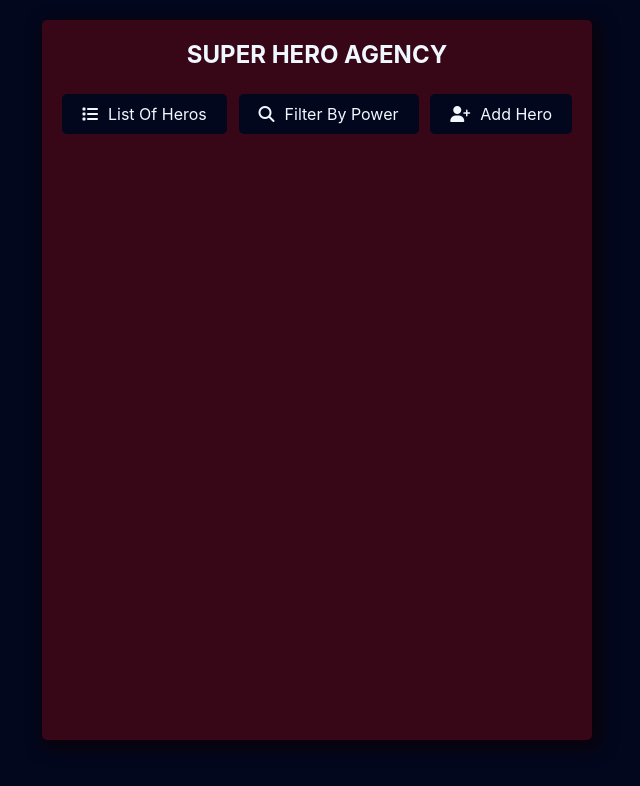
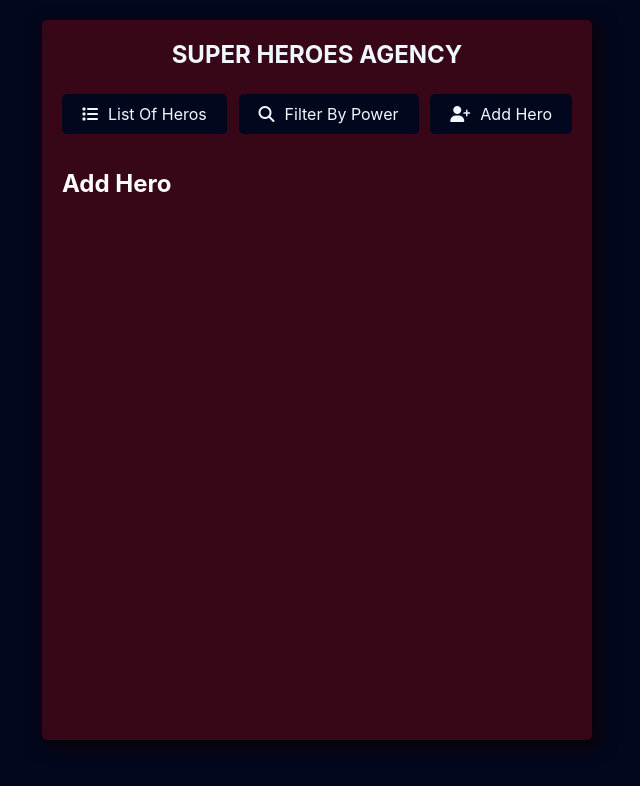
Before and after one commit to dataskeptic/HDN-challenge, a React (Create React App) app in the folder frontend/: page /AddHero in a window 1280 px wide. Shown: the top 786 px of the page, without its empty margins (323-963 px from the left). Built offline with nearby package versions, Linux system fonts and the light colour scheme.

Commit message:
Adding Router

```diff
--- a/frontend/src/App.css
+++ b/frontend/src/App.css
@@ -10,8 +10,8 @@ body {
 
 .container {
   max-width: 550px;
+  overflow: auto;
   margin: 20px auto;
-  overflow: auto;
   min-height: 90vh;
   padding: 20px;
   border-radius: 5px;
@@ -25,7 +25,7 @@ body {
   flex-direction: column;
   justify-content: center;
   align-items: center;
-  margin-bottom: 20px;
+  margin: 0px 0px 35px 0;
   background-color: transparent;
 }
 
--- a/frontend/src/App.js
+++ b/frontend/src/App.js
@@ -1,17 +1,20 @@
 import './App.css';
 import Header from './components/Header'
- import {
-  BrowserRouter as Router,
-  Switch,
-  Route,
-  Link
-} from "react-router-dom";
+import { BrowserRouter as Router, Switch, Route  } from "react-router-dom";
+import AddHero from './screens/AddHero'
+import HeroesList from './screens/HeroesList'
+import HeroesPowers from './screens/HeroesPowers';
 
 function App() {
   return (
     <Router>
       <div className="container">
         <Header />
+        <Switch>
+          <Route exact path='/HeroesList' component={HeroesList} />
+          <Route exact path='/HeroesPowers' component={HeroesPowers} />
+          <Route exact path='/AddHero' component={AddHero} />
+        </Switch>
       </div>
     </Router>
   );
--- a/frontend/src/components/Header.js
+++ b/frontend/src/components/Header.js
@@ -4,11 +4,11 @@ import { Link } from 'react-router-dom'
 const Header = () => {
     return (
         <nav className="navbar">
-            <h2>SUPER HERO AGENCY</h2>
+            <h2>SUPER HEROES AGENCY</h2>
             <div className="links">
-                <Link to="/herosList"><i class="fas fa-list"></i>List Of Heros</Link>
-                <Link to="/herosList"><i class="fas fa-search"></i>Filter By Power</Link>
-                <Link to="/herosList"><i class="fas fa-user-plus"></i>Add Hero</Link>
+                <Link to="/HeroesList"><i class="fas fa-list"></i>List Of Heros</Link>
+                <Link to="/HeroesPowers"><i class="fas fa-search"></i>Filter By Power</Link>
+                <Link to="/AddHero"><i class="fas fa-user-plus"></i>Add Hero</Link>
            </div>
         </nav>
     )
--- /dev/null
+++ b/frontend/src/screens/AddHero.js
@@ -0,0 +1,11 @@
+import React from 'react'
+
+const AddHero = () => {
+    return (
+        <div>
+            <h2 style={{color: "white"}}>Add Hero</h2>
+        </div>
+    )
+}
+
+export default AddHero
--- /dev/null
+++ b/frontend/src/screens/HeroesList.js
@@ -0,0 +1,11 @@
+import React from 'react'
+
+const HeroesList = () => {
+    return (
+        <div>
+            HeroesList
+        </div>
+    )
+}
+
+export default HeroesList
--- /dev/null
+++ b/frontend/src/screens/HeroesPowers.js
@@ -0,0 +1,11 @@
+import React from 'react'
+
+const HeroesPowers = () => {
+    return (
+        <div>
+            <h2 style={{color: "white"}}>Heroo pa Hero</h2>
+        </div>
+    )
+}
+
+export default HeroesPowers
```
